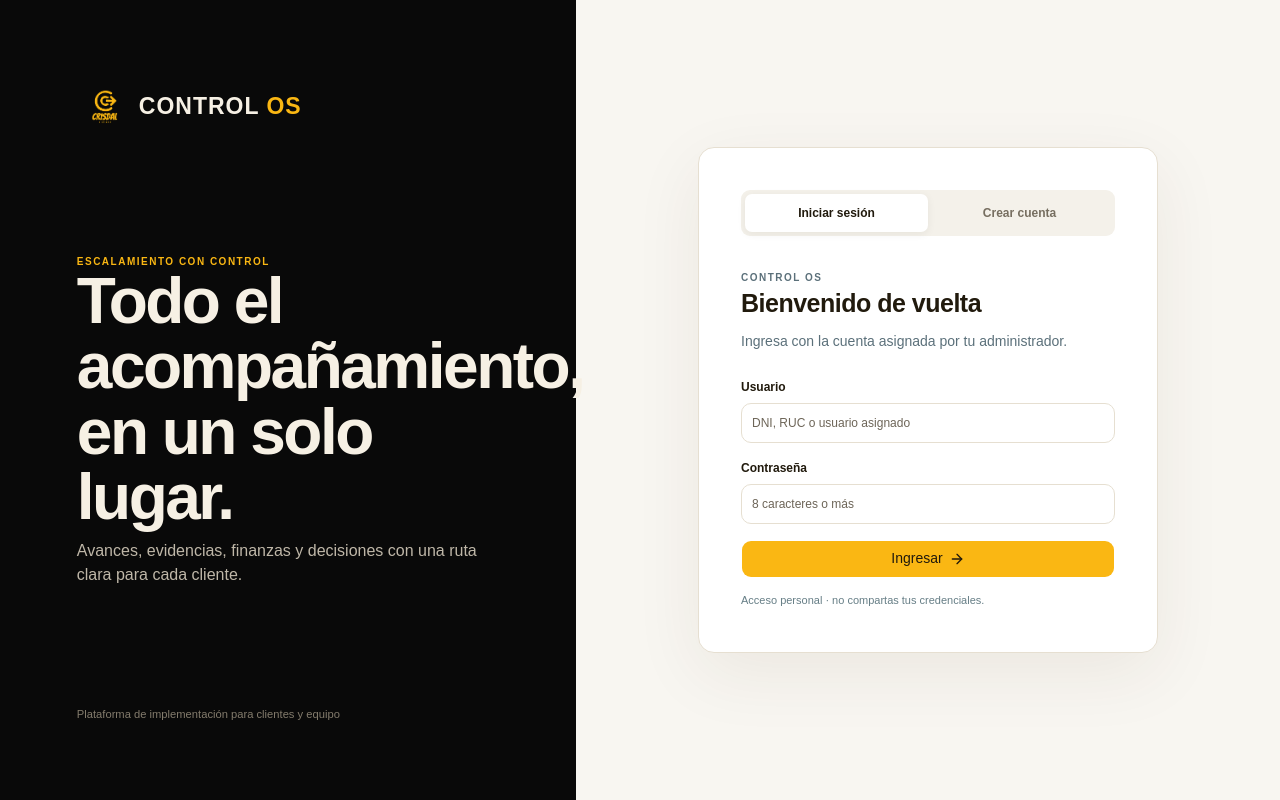
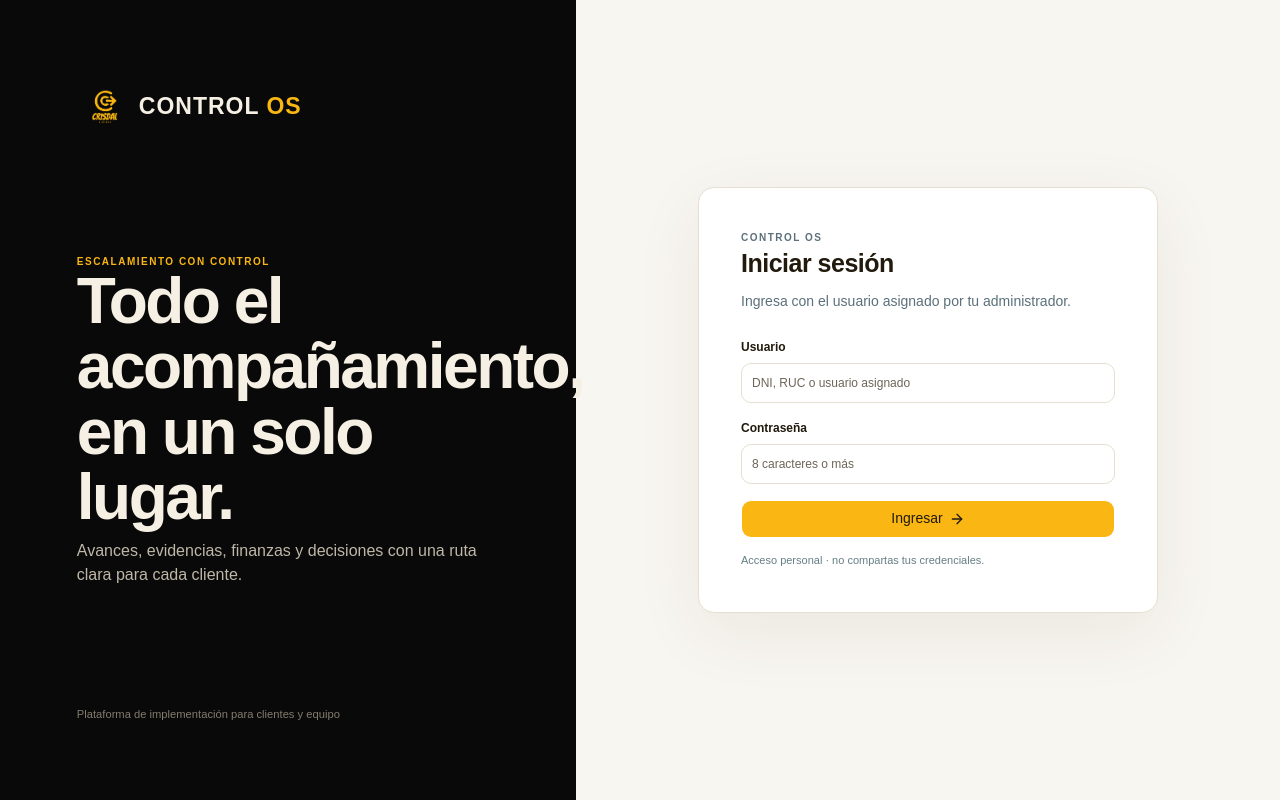
Before and after one commit to zam-ia/CONTROL-OS, a Next.js app: page / in a window 1280 px wide. Built offline with nearby package versions, Linux system fonts and the light colour scheme.

Commit message:
feat: restrict login to administrator-created accounts

```diff
--- a/app/globals.css
+++ b/app/globals.css
@@ -680,28 +680,6 @@ footer {
 }
 .auth-card h2 {
   margin-bottom: 8px;
-}
-.auth-tabs {
-  display: grid;
-  grid-template-columns: 1fr 1fr;
-  background: #f4f1ea;
-  padding: 4px;
-  border-radius: 9px;
-  margin-bottom: 34px;
-}
-.auth-tabs button {
-  border: 0;
-  border-radius: 7px;
-  background: transparent;
-  padding: 10px;
-  color: #766e60;
-  font-weight: 600;
-  font-size: 12px;
-}
-.auth-tabs button[aria-selected='true'] {
-  background: #fff;
-  color: #211a0d;
-  box-shadow: 0 2px 9px #241a0910;
 }
 .auth-card form {
   margin-top: 26px;
--- a/app/page.tsx
+++ b/app/page.tsx
@@ -299,12 +299,7 @@ function FileChips({ files }: { files: Attachment[] }) {
     </div>
   );
 }
-function AuthScreen({
-  onEnter,
-}: {
-  onEnter: (username: string, action: 'login' | 'signup') => string;
-}) {
-  const [tab, setTab] = useState<'login' | 'signup'>('login');
+function AuthScreen({ onEnter }: { onEnter: (username: string) => string }) {
   const [error, setError] = useState('');
   return (
     <main className="auth-shell">
@@ -332,37 +327,11 @@ function AuthScreen({
         <small>Plataforma de implementación para clientes y equipo</small>
       </section>
       <section className="auth-card">
-        <div className="auth-tabs" role="tablist" aria-label="Tipo de acceso">
-          <button
-            role="tab"
-            aria-selected={tab === 'login'}
-            onClick={() => {
-              setTab('login');
-              setError('');
-            }}
-          >
-            Iniciar sesión
-          </button>
-          <button
-            role="tab"
-            aria-selected={tab === 'signup'}
-            onClick={() => {
-              setTab('signup');
-              setError('');
-            }}
-          >
-            Crear cuenta
-          </button>
-        </div>
         <div>
           <p className="eyebrow">CONTROL OS</p>
-          <h2>
-            {tab === 'login' ? 'Bienvenido de vuelta' : 'Comienza tu espacio'}
-          </h2>
+          <h2>Iniciar sesión</h2>
           <p className="muted">
-            {tab === 'login'
-              ? 'Ingresa con la cuenta asignada por tu administrador.'
-              : 'Registra tus datos para comenzar el proceso de acceso.'}
+            Ingresa con el usuario asignado por tu administrador.
           </p>
         </div>
         <form
@@ -383,7 +352,7 @@ function AuthScreen({
               );
               return;
             }
-            const accessError = onEnter(username.toLowerCase(), tab);
+            const accessError = onEnter(username.toLowerCase());
             if (accessError) {
               setError(accessError);
               return;
@@ -393,28 +362,6 @@ function AuthScreen({
             } catch {}
           }}
         >
-          {tab === 'signup' && (
-            <label className="field" htmlFor="auth-name">
-              <span>Nombre completo</span>
-              <Input
-                id="auth-name"
-                name="name"
-                required
-                placeholder="Tu nombre"
-              />
-            </label>
-          )}
-          {tab === 'signup' && (
-            <label className="field" htmlFor="auth-company">
-              <span>Empresa</span>
-              <Input
-                id="auth-company"
-                name="company"
-                required
-                placeholder="Nombre de la empresa"
-              />
-            </label>
-          )}
           <label className="field" htmlFor="auth-username">
             <span>Usuario</span>
             <Input
@@ -437,9 +384,7 @@ function AuthScreen({
               type="password"
               required
               minLength={8}
-              autoComplete={
-                tab === 'login' ? 'current-password' : 'new-password'
-              }
+              autoComplete="current-password"
               placeholder="8 caracteres o más"
             />
           </label>
@@ -449,7 +394,7 @@ function AuthScreen({
             </p>
           )}
           <Button className="full" type="submit">
-            {tab === 'login' ? 'Ingresar' : 'Crear cuenta'} <ArrowRight />
+            Ingresar <ArrowRight />
           </Button>
         </form>
         <p className="caption">
@@ -905,8 +850,7 @@ export default function Home() {
   if (!sessionActive)
     return (
       <AuthScreen
-        onEnter={(username, action) => {
-          if (action === 'login') {
+        onEnter={(username) => {
           const account = state.users.find(
             (user) => user.username.toLowerCase() === username,
           );
@@ -917,14 +861,8 @@ export default function Home() {
             account.role === 'CLIENTE' ? 'client' : 'admin';
           setMode(nextMode);
           setPage(nextMode === 'admin' ? 'portafolio' : 'inicio');
-          } else {
-            setMode('client');
-            setPage('inicio');
-          }
           setSessionActive(true);
-          setNotice(
-            action === 'login' ? 'Sesión iniciada.' : 'Cuenta registrada.',
-          );
+          setNotice('Sesión iniciada.');
           return '';
         }}
       />
```
Also changed, not shown: 1 other file (tests, documents, lock files or other folders). Lines whose indentation alone changed are shown as unchanged.
